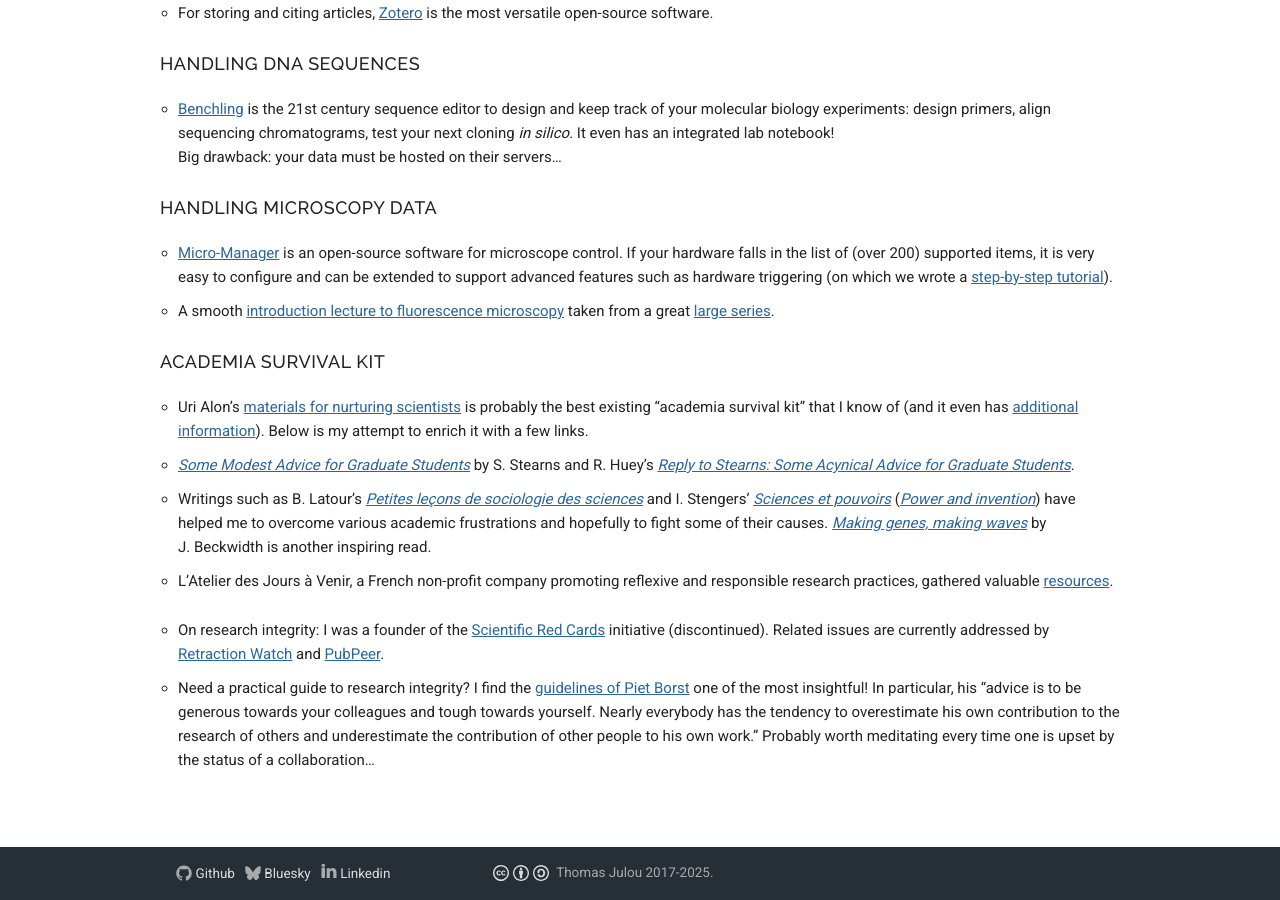
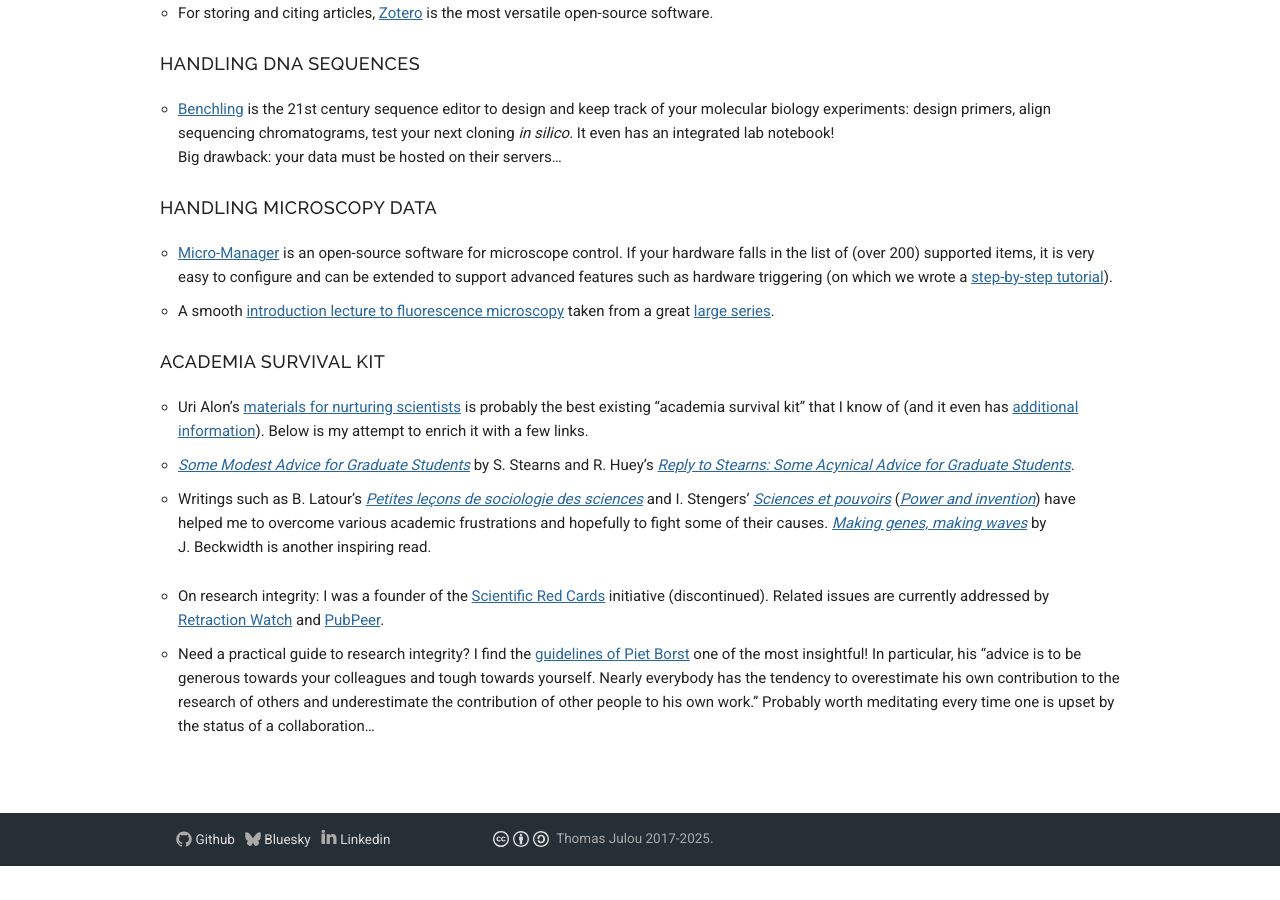
Before and after one commit to julou/julou.github.io, a Jekyll site: the page built from resources.md, in a window 1280 px wide and 900 px high, scrolled down 1124 px. Built offline with Jekyll 4.4.1, drawn with Linux system fonts in a browser that asks for light colours; after the commit the page ends 1990 px from its top, so only the background shows below that; some of the changed text lies outside the part shown.

Commit message:
Updated links in Resources page.

```diff
--- a/resources.md
+++ b/resources.md
@@ -65,13 +65,13 @@
 
 <!-- (1998) Directed evolution of a full professor. Curr. Biol. 8, R864. -->
 
-- Uri Alon's [materials for nurturing scientists](http://www.weizmann.ac.il/mcb/UriAlon/materials-nurturing-scientists) is probably the best existing "academia survival kit" that I know of (and it even has [additional information](http://www.weizmann.ac.il/mcb/UriAlon/additional-information)). Below is my attempt to enrich it with a few links.
+- Uri Alon's [materials for nurturing scientists](https://www.weizmann.ac.il/mcb/alon/nurturing-science) is probably the best existing "academia survival kit" that I know of (and it even has [additional information](https://www.weizmann.ac.il/mcb/alon/additional-information)). Below is my attempt to enrich it with a few links.
 
-- [*Some Modest Advice for Graduate Students*](http://onlinelibrary.wiley.com/doi/10.2307/20166580/full) by S. Stearns and R. Huey's [*Reply to Stearns: Some Acynical Advice for Graduate Students*](http://onlinelibrary.wiley.com/doi/10.2307/20166581/full).
+- [*Some Modest Advice for Graduate Students*](https://doi.org/10.2307/20166580) by S. Stearns and R. Huey's [*Reply to Stearns: Some Acynical Advice for Graduate Students*](https://doi.org/10.2307/20166581).
 
-- Writings such as B. Latour's [*Petites leçons de sociologie des sciences*](http://www.editionsladecouverte.fr/catalogue/index-Petites_le__ons_de_sociologie_des_sciences-9782707150127.html) and I. Stengers' [*Sciences et pouvoirs*](http://www.editionsladecouverte.fr/catalogue/index-Sciences_et_pouvoirs-9782707138576.html) ([*Power and invention*](https://www.upress.umn.edu/book-division/books/power-and-invention)) have helped me to overcome various academic frustrations and hopefully to fight some of their causes. [*Making genes, making waves*](http://www.hup.harvard.edu/catalog.php?isbn=9780674009288) by J. Beckwidth is another inspiring read.
+- Writings such as B. Latour's [*Petites leçons de sociologie des sciences*](http://www.editionsladecouverte.fr/catalogue/index-Petites_le__ons_de_sociologie_des_sciences-9782707150127.html) and I. Stengers' [*Sciences et pouvoirs*](http://www.editionsladecouverte.fr/catalogue/index-Sciences_et_pouvoirs-9782707138576.html) ([*Power and invention*](https://www.upress.umn.edu/9780816625178/power-and-invention/)) have helped me to overcome various academic frustrations and hopefully to fight some of their causes. [*Making genes, making waves*](http://www.hup.harvard.edu/catalog.php?isbn=9780674009288) by J. Beckwidth is another inspiring read.
 
-- L'Atelier des Jours à Venir, a French non-profit company promoting reflexive and responsible research practices, gathered valuable [resources](http://www.joursavenir.org/Resources).
+<!-- - L'Atelier des Jours à Venir, a French non-profit company promoting reflexive and responsible research practices, gathered valuable [resources](http://www.joursavenir.org/Resources). -->
 
 <!-- - contribution NKI -->
 
```
Also changed, not shown: other parts of resources.md (+2 -2 lines).
